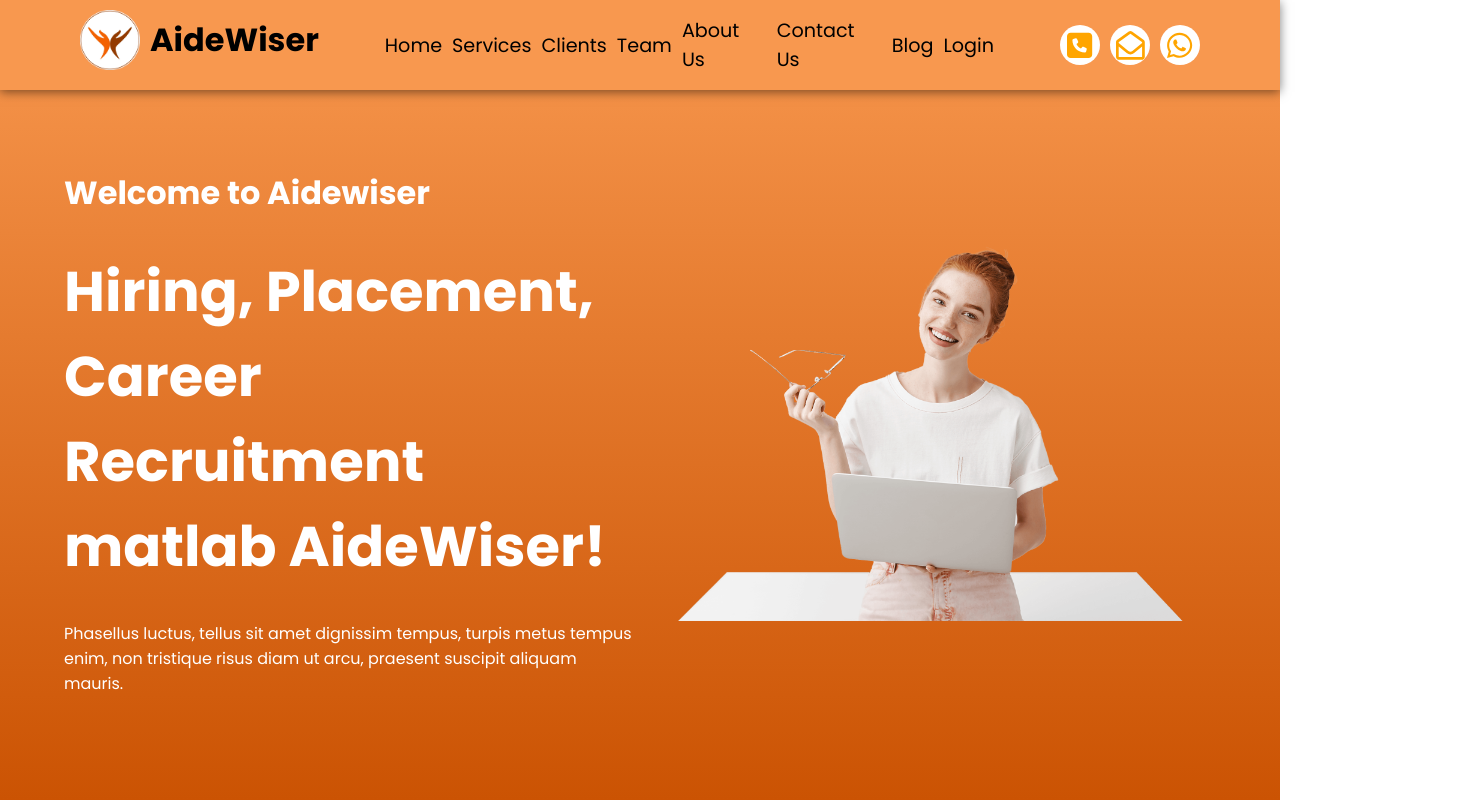
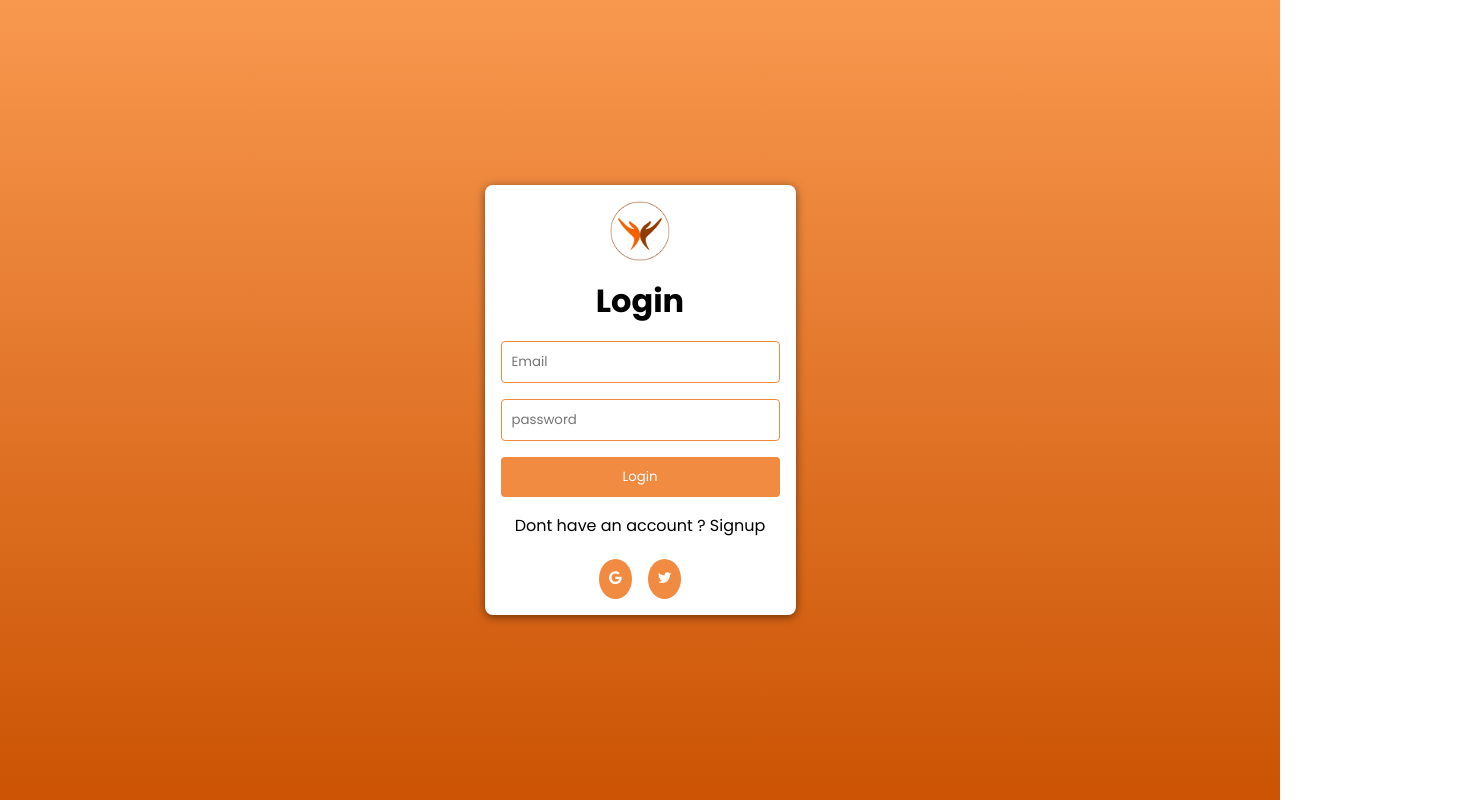
Before and after one commit to Harshal-bit/aidewiser-frontend, a React (Create React App) app: page /login in a window 1280 px wide. Shown: the top 800 px of the page, 1461 px wide, since content can reach past the window. Built offline with nearby package versions, Linux system fonts and the light colour scheme.

Commit message:
Login Done

```diff
--- a/package.json
+++ b/package.json
@@ -18,7 +18,10 @@
     "react-icons": "^4.11.0",
     "react-router-dom": "^6.16.0",
     "react-scripts": "^5.0.1",
-    "web-vitals": "^2.1.4"
+    "react-slick": "^0.29.0",
+    "slick-carousel": "^1.8.1",
+    "web-vitals": "^2.1.4",
+    "yup": "^1.3.2"
   },
   "scripts": {
     "start": "react-scripts start",
--- a/src/App.js
+++ b/src/App.js
@@ -1,29 +1,23 @@
 import './App.css';
-import { WelcomeContent } from './components/WelocomeContent';
-import NavBar from './components/NavBar';
-import Services from './components/Services';
-import Clients from './components/Clients';
-import Team from './components/Team';
-import About from './components/About';
-import Information from './components/Information';
-import Footer from './components/Footer';
-import SmoothScroll from './utils/SmmothScroll';
-import Connect from './components/Connect';
+
+import Home from './pages/Home';
+import { BrowserRouter, Navigate, Route, Routes} from 'react-router-dom';
+import Login from './pages/Login';
+
+
 
 
 function App() {
   return (
     <div className="App">
-        <NavBar></NavBar>
-        <WelcomeContent></WelcomeContent>
-        <Services></Services>
-        <Clients></Clients>
-        <Team></Team>
-        <About></About>
-        <Information></Information>
-        <Connect></Connect>
-        <Footer></Footer>
-        <SmoothScroll></SmoothScroll>
+      <BrowserRouter>
+        <Routes>
+          <Route path='/' element={<Home />} />
+          <Route path='/login' element={<Login />} />
+        </Routes>
+      </BrowserRouter>
+
+
     </div>
   );
 }
--- a/src/components/Clients.module.css
+++ b/src/components/Clients.module.css
@@ -1,3 +1,6 @@
+@import "~slick-carousel/slick/slick.css";
+@import "~slick-carousel/slick/slick-theme.css";
+
 .clients_div{
     background: linear-gradient(#f8984f,#cb5303);
     min-height: 100vh;
--- a/src/components/Company.module.css
+++ b/src/components/Company.module.css
@@ -9,9 +9,9 @@
 }
 
 .company:hover{
-
     box-shadow: 0px 2px 10px 5px rgba(0, 0, 0, 0.30);
     border-radius: 0;
+    transform: scale(1.2);
 }
 
 .company > img {
--- a/src/components/NavBar.jsx
+++ b/src/components/NavBar.jsx
@@ -4,7 +4,7 @@
 import { faPhoneSquare, faBars} from '@fortawesome/free-solid-svg-icons'
 import { faEnvelopeOpen } from '@fortawesome/free-regular-svg-icons'
 import {faWhatsapp} from "@fortawesome/free-brands-svg-icons"
-import { BrowserRouter, Navigate, Route, Routes} from 'react-router-dom';
+import { Link } from 'react-router-dom';
 
 const NavBar = () => {
 
@@ -15,12 +15,15 @@
   return (
     <div className={styles.navbar}>
 
+
          <div className={styles.logo}>
           <img src='/aidewiser.webp'  alt='logo'></img>
           <h1>AideWiser</h1>
          </div>
 
-         <BrowserRouter>
+
+
+
             <ul className={`${styles.navitems} ${(toggle) ? styles['mobile-menu'] : ''}`}>
 
                 <li><a onClick={closeToggle} href='#home'>Home </a></li>
@@ -30,8 +33,10 @@
                 <li><a onClick={closeToggle} href='#about'>About Us </a></li>
                 <li><a onClick={closeToggle} href='#footer'>Contact Us </a></li>
                 <li><a onClick={closeToggle} href='#home'>Blog </a></li>
-              <li><a onClick={closeToggle} href='#home'>Login </a></li>
+                <li><Link onClick={closeToggle} to='/login'>Login </Link></li>
+
             </ul>
+
 
             <div className={styles.menu} >
               <span onClick= { () => setToggle(!toggle)}>
@@ -50,7 +55,6 @@
                     <FontAwesomeIcon color='orange' icon= {faWhatsapp} />
                   </span>
             </div>
-         </BrowserRouter>
 
     </div>
   )
--- a/src/components/WelocomeContent.jsx
+++ b/src/components/WelocomeContent.jsx
@@ -1,7 +1,7 @@
 import React from 'react'
 import styles from "./WelcomeContent.module.css"
 
-export const WelcomeContent = () => {
+const WelcomeContent = () => {
 
   return (
     <div id="home" className={styles.welcome_container}>
@@ -20,3 +20,5 @@
     </div>
   )
 }
+
+export default WelcomeContent;
--- /dev/null
+++ b/src/pages/Home.jsx
@@ -0,0 +1,31 @@
+import React from 'react'
+import About from '../components/About';
+import Clients from '../components/Clients';
+import Connect from '../components/Connect';
+import Footer from '../components/Footer';
+import Information from '../components/Information';
+import NavBar from '../components/NavBar';
+import Services from '../components/Services';
+import Team from '../components/Team';
+import WelcomeContent from '../components/WelocomeContent';
+import SmoothScroll from '../utils/SmmothScroll';
+
+
+const Home = () => {
+  return (
+    <>
+        <NavBar></NavBar>
+        <WelcomeContent></WelcomeContent>
+        <Services></Services>
+        <Clients></Clients>
+        <Team></Team>
+        <About></About>
+        <Information></Information>
+        <Connect></Connect>
+        <Footer></Footer>
+        <SmoothScroll></SmoothScroll>
+    </>
+  )
+}
+
+export default Home
--- /dev/null
+++ b/src/pages/Login.jsx
@@ -0,0 +1,71 @@
+import React from 'react';
+import styles from './Login.module.css';
+import { faGoogle, faTwitter } from '@fortawesome/free-brands-svg-icons'
+import { FontAwesomeIcon } from '@fortawesome/react-fontawesome';
+import { Formik, Form, Field, ErrorMessage } from 'formik';
+import * as Yup from 'yup';
+import { Link } from 'react-router-dom';
+
+const Login = () => {
+
+    const validationSchema = Yup.object().shape({
+        email: Yup.string().email('Invalid email').matches(
+            /^[a-zA-Z0-9._%+-]+@[a-zA-Z0-9.-]+\.[a-zA-Z]{2,}$/,
+            'Invalid email'
+        ).required('Required'),
+        password: Yup.string().required('Required'),
+    });
+
+
+    return (
+        <div className={styles.login}>
+            <div className={styles.loginCard}>
+                <div className={styles.leftDiv}>
+                    <div className={styles.logo}>
+                        <img src='aidewiser.webp' alt='logo'></img>
+                    </div>
+
+                    <h1>Login</h1>
+                    <Formik
+                        initialValues={{ email: '', password: '' }}
+                        validationSchema={validationSchema}
+                        onSubmit={() => { }}
+
+                    >
+                        <Form className={styles.formDiv}>
+                            <div className={styles.feilds}>
+                                <Field type="text" name="email" placeholder="Email" />
+                                <ErrorMessage name="email" component="label" />
+                            </div>
+
+                            <div className={styles.feilds}>
+                                <Field type="password" name="password" placeholder="password" />
+                                <ErrorMessage name="password" component="label" />
+                            </div>
+                            <button type="submit">Login</button>
+                        </Form>
+                    </Formik>
+                    <label for="signup">Dont have an account ? <Link to="/register"> Signup </Link></label>
+                    <div className={styles.oauthDiv}>
+                        <button>
+                            <span>
+                                <FontAwesomeIcon icon={faGoogle}></FontAwesomeIcon>
+                            </span>
+                        </button>
+                        <button>
+                            <span>
+                                <FontAwesomeIcon icon={faTwitter}></FontAwesomeIcon>
+                            </span>
+                        </button>
+
+                    </div>
+
+                </div>
+
+            </div>
+
+        </div>
+    );
+};
+
+export default Login;
--- /dev/null
+++ b/src/pages/Login.module.css
@@ -0,0 +1,104 @@
+/* Login.module.css */
+.login {
+    display: flex;
+    justify-content: center;
+    align-items: center;
+    height: 100vh;
+    background: linear-gradient(#f8984f,#cb5303);
+
+  }
+
+  .loginCard {
+    background-color: white;
+    display: flex;
+    justify-content: space-around;
+    padding: 1em;
+    border-radius: 8px;
+    text-align: center;
+
+    box-shadow: 0 2px 10px rgba(0, 0, 0, 0.5);
+    min-height: 50vh;
+    min-width: 20vw;
+
+  }
+
+  .logo{
+    max-height : 80px;
+    display: flex;
+    flex-direction: column;
+  }
+
+  .logo > img{
+    max-height: 60px;
+    max-width: 60px;
+    margin: auto;
+  }
+
+
+  .field{
+    display: flex;
+    align-items: center;
+    gap: 10px;
+    ;
+  }
+
+
+  h1 {
+    color: black;
+  }
+
+  label {
+    display: block;
+    margin-bottom: 5px;
+  }
+
+  input {
+    padding: 10px;
+    border: 1px solid #f08b41;
+    border-radius: 4px;
+    width: 100%;
+  }
+
+  .leftDiv {
+    display: flex;
+    flex-direction: column;
+    gap: 1em;
+    flex: 1;
+    min-width: 20vw;
+    justify-content: space-around;
+  }
+
+  .formDiv{
+    display: flex;
+    flex-direction: column;
+    row-gap: 1em;
+  }
+
+
+
+  .oauthDiv{
+    display: flex;
+    justify-content: center;
+    gap: 1em;
+
+  }
+
+  button[type="submit"] {
+    background-color: #f08b41;
+    color: white;
+    border: none;
+    padding: 10px 20px;
+    border-radius: 4px;
+    cursor: pointer;
+    flex: 1;
+  }
+
+  /* Style for OAuth buttons */
+  button {
+    background-color: #f08b41;
+    color: white;
+    border: none;
+    padding: 10px 10px;
+    border-radius: 50%;
+    cursor: pointer;
+  }
```
Also changed, not shown: src/pages/Error.jsx (added), 2 other files (tests, documents, lock files or other folders). Lines whose indentation alone changed are shown as unchanged.
